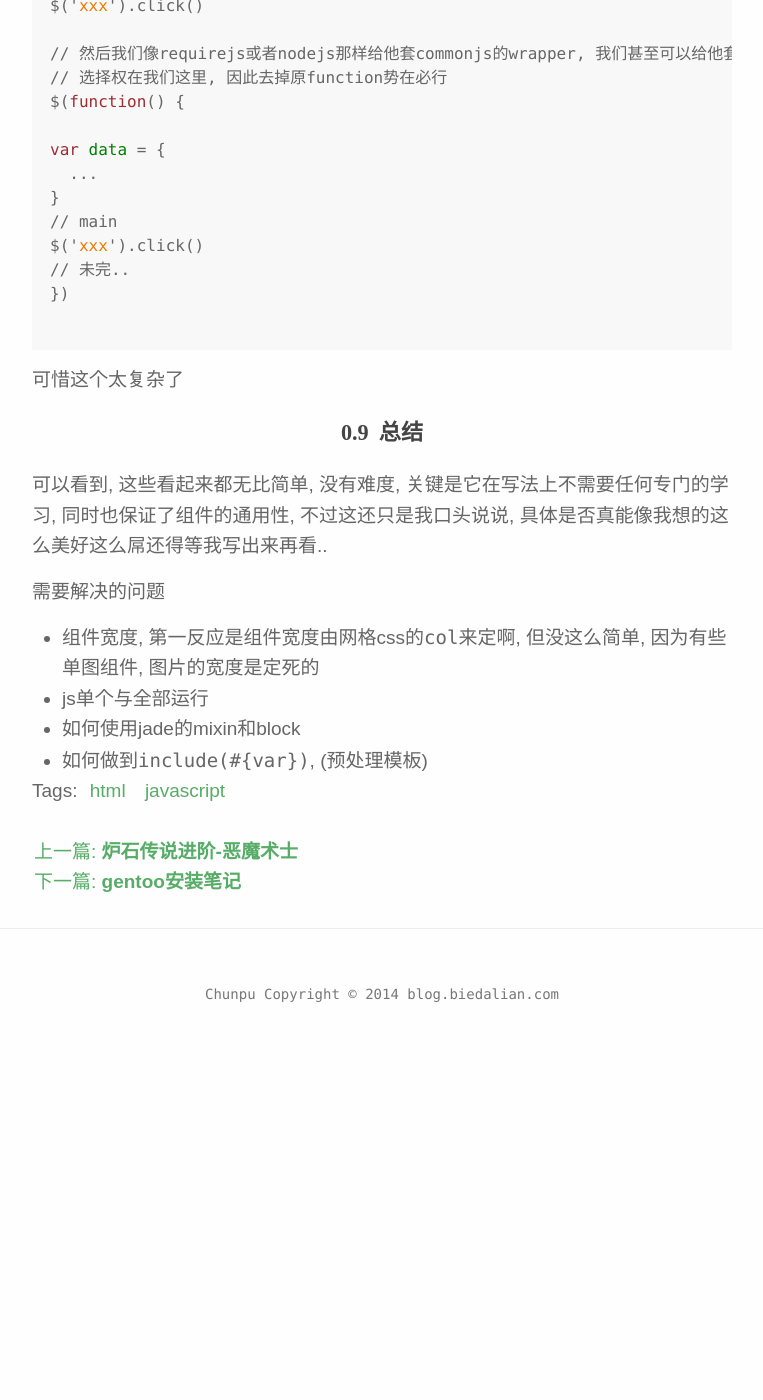
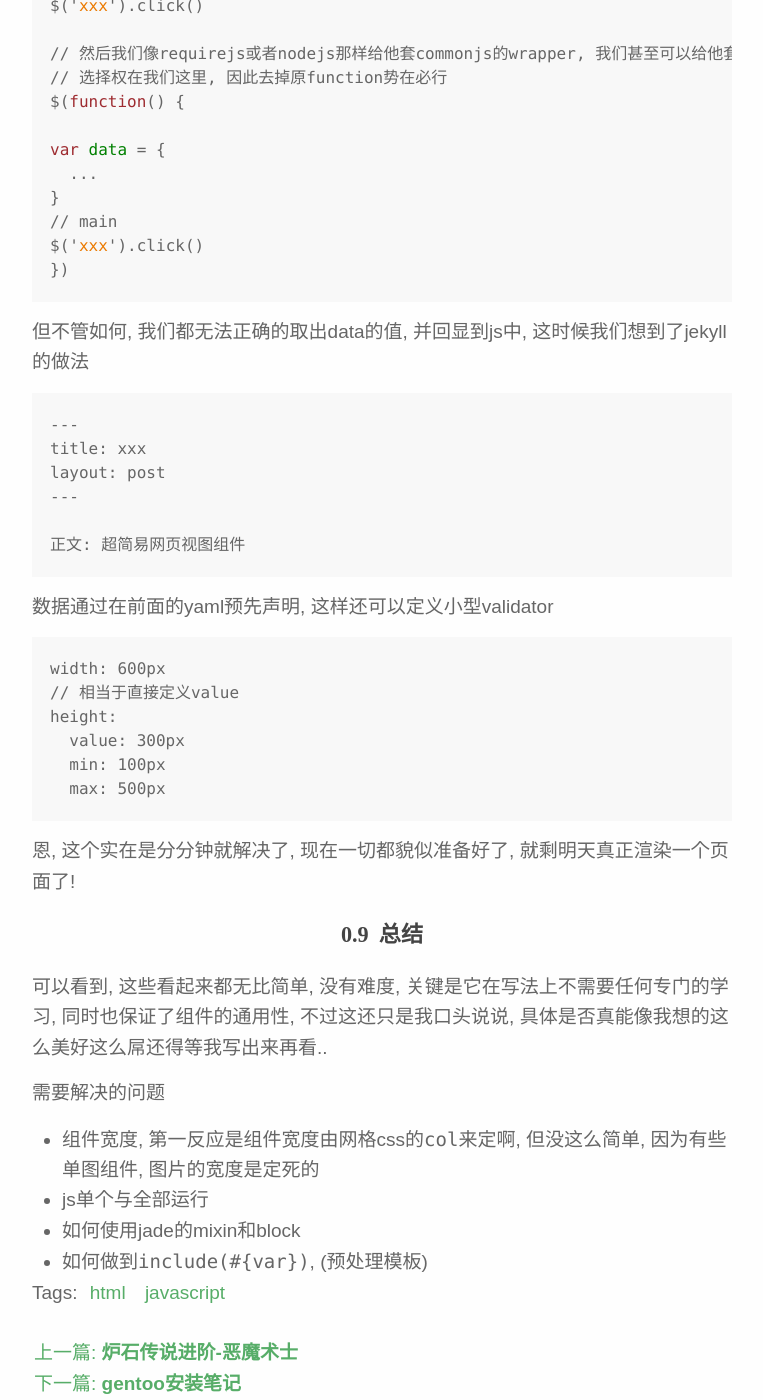
Before and after one commit to chunpu/blog, a Jekyll site: the page built from _posts/2014-4-5-simple-web-component.md, in a window 1280 px wide and 1400 px high, scrolled down 9345 px. Shown: the whole window, without its empty margins (258-1021 px from the left). Built offline with Jekyll 4.4.1, drawn with Linux system fonts in a browser that asks for light colours; emoji names are drawn with the system emoji font; some web fonts are replaced; Markdown is read by kramdown in place of the engine named in the settings; comment, search, counter and statistics services are not loaded; before the commit the page ends 10404 px from its top, so only the background shows below that.

Commit message:
update simple web

````diff
--- a/_posts/2014-4-5-simple-web-component.md
+++ b/_posts/2014-4-5-simple-web-component.md
@@ -383,13 +383,32 @@ var data = {
 }
 // main
 $('xxx').click()
-// 未完..
 })
+```
+
+但不管如何, 我们都无法正确的取出data的值, 并回显到js中, 这时候我们想到了jekyll的做法
 
 ```
+---
+title: xxx
+layout: post
+---
 
+正文: {{page.title}}
+```
 
-可惜这个太复杂了
+数据通过在前面的yaml预先声明, 这样还可以定义小型validator
+
+```yaml
+width: 600px
+// 相当于直接定义value
+height:
+  value: 300px
+  min: 100px
+  max: 500px
+```
+
+恩, 这个实在是分分钟就解决了, 现在一切都貌似准备好了, 就剩明天真正渲染一个页面了!
 
 ### 总结
 
````
